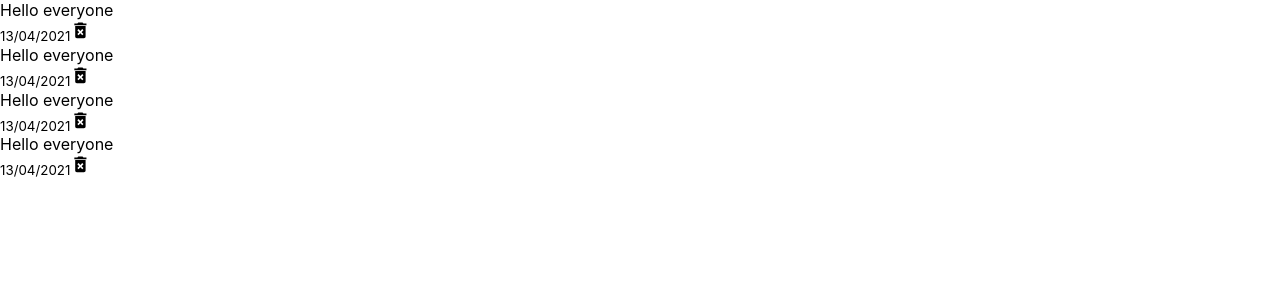
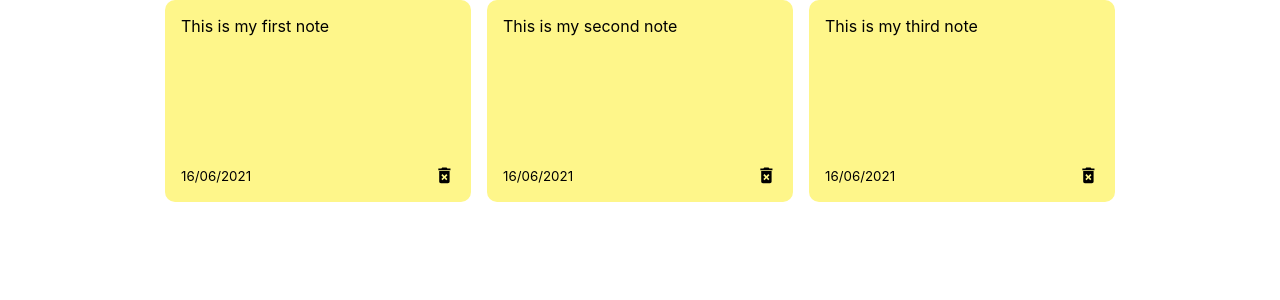
Before and after one commit to IshitaSharma3101/note-making-app, a React (Create React App) app: page / in a window 1280 px wide. Shown: the top 300 px of the page. Built offline with nearby package versions, Linux system fonts and the light colour scheme.

Commit message:
feat: dynamic notes

```diff
--- a/src/App.js
+++ b/src/App.js
@@ -1,8 +1,30 @@
-import NotesList from './components/NotesList';
+import { useState } from "react";
+import { nanoid } from "nanoid";
+import NotesList from "./components/NotesList";
 
 const App = () => {
-  return <div className="container">
-    <NotesList />
-  </div>
-}
+  const [notes, setNotes] = useState([
+    {
+      id: nanoid(),
+      text: "This is my first note",
+      date: "16/06/2021",
+    },
+    {
+      id: nanoid(),
+      text: "This is my second note",
+      date: "16/06/2021",
+    },
+    {
+      id: nanoid(),
+      text: "This is my third note",
+      date: "16/06/2021",
+    },
+  ]);
+
+  return (
+    <div className='container'>
+      <NotesList notes={notes} />
+    </div>
+  );
+};
 export default App;
--- a/src/components/Note.js
+++ b/src/components/Note.js
@@ -1,13 +1,15 @@
-import { MdDeleteForever } from 'react-icons/md';
+import { MdDeleteForever } from "react-icons/md";
 
-const Note = () => {
-    return <div className="note">
-        <span>Hello everyone</span>
-        <div className='note-footer'>
-            <small>13/04/2021</small>
-            <MdDeleteForever className='delete-icon' size='1.3em' />
-        </div>
+const Note = ({ id, text, date }) => {
+  return (
+    <div className='note'>
+      <span>{text}</span>
+      <div className='note-footer'>
+        <small>{date}</small>
+        <MdDeleteForever className='delete-icon' size='1.3em' />
+      </div>
     </div>
-}
+  );
+};
 
 export default Note;
--- a/src/components/NotesList.js
+++ b/src/components/NotesList.js
@@ -1,14 +1,13 @@
-import Note from './Note';
+import Note from "./Note";
 
-const NotesList = () => {
-    return (
-      <div className='notes-list'>
-        <Note />
-        <Note />
-        <Note />
-        <Note />
-      </div>
-    );
-}
+const NotesList = ({ notes }) => {
+  return (
+    <div className='notes-list'>
+      {notes.map((note) => (
+        <Note id={note.id} text={note.text} date={note.date} />
+      ))}
+    </div>
+  );
+};
 
 export default NotesList;
--- a/src/index.css
+++ b/src/index.css
@@ -1,13 +1,51 @@
 body {
   margin: 0;
-  font-family: -apple-system, BlinkMacSystemFont, 'Segoe UI', 'Roboto', 'Oxygen',
-    'Ubuntu', 'Cantarell', 'Fira Sans', 'Droid Sans', 'Helvetica Neue',
+  font-family: -apple-system, BlinkMacSystemFont, "Segoe UI", "Roboto", "Oxygen",
+    "Ubuntu", "Cantarell", "Fira Sans", "Droid Sans", "Helvetica Neue",
     sans-serif;
   -webkit-font-smoothing: antialiased;
   -moz-osx-font-smoothing: grayscale;
 }
 
 code {
-  font-family: source-code-pro, Menlo, Monaco, Consolas, 'Courier New',
+  font-family: source-code-pro, Menlo, Monaco, Consolas, "Courier New",
     monospace;
 }
+
+.container {
+  max-width: 950px;
+  margin-right: auto;
+  margin-left: auto;
+  padding-right: 15px;
+  padding-left: 15px;
+}
+
+/* ------------------------------
+              Notes
+------------------------------ */
+
+.note {
+  background-color: #fef68a;
+  border-radius: 10px;
+  padding: 1rem;
+  min-height: 170px;
+  display: flex;
+  flex-direction: column;
+  justify-content: space-between;
+}
+
+.note-footer {
+  display: flex;
+  align-items: center;
+  justify-content: space-between;
+}
+
+/* ------------------------------
+            Notes-list
+------------------------------ */
+
+.notes-list {
+  display: grid;
+  grid-gap: 1rem;
+  grid-template-columns: repeat(auto-fit, minmax(250px, 1fr));
+}
```
Also changed, not shown: src/index.js (+5 -5 lines).
